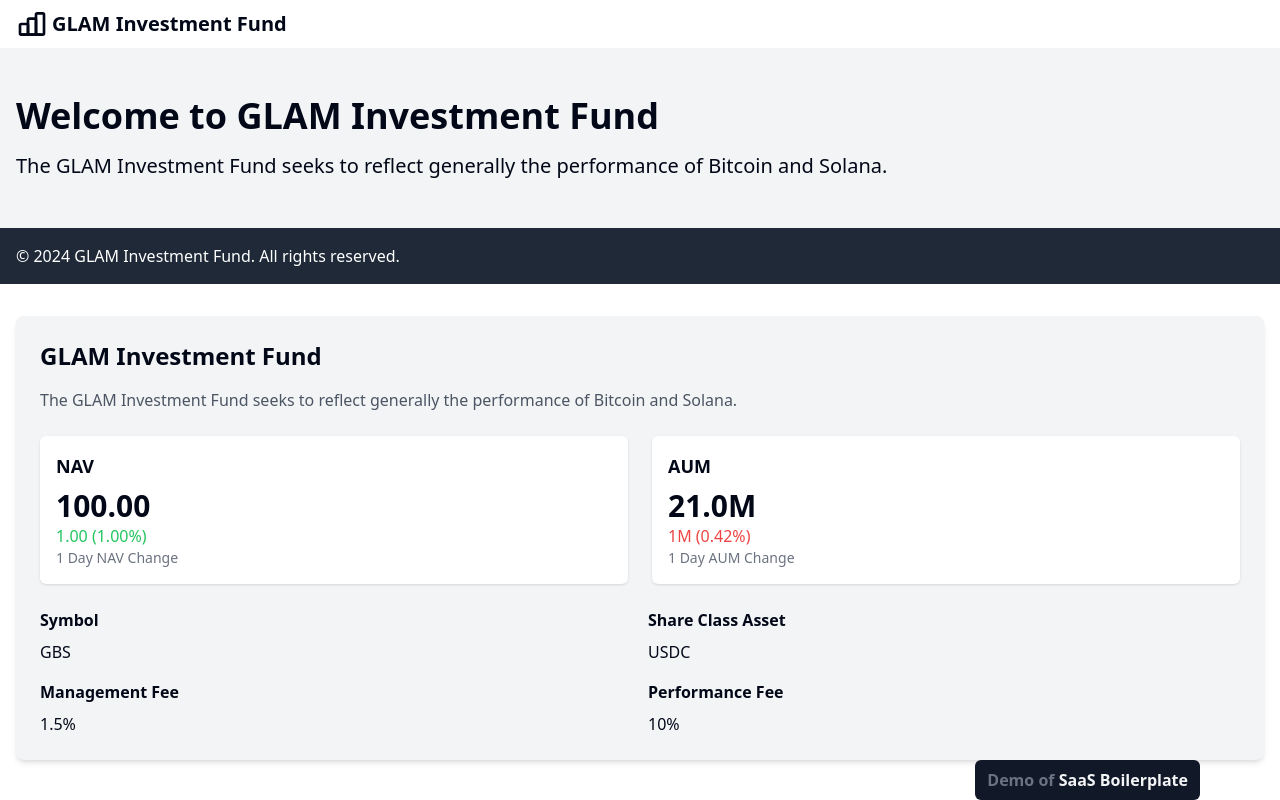
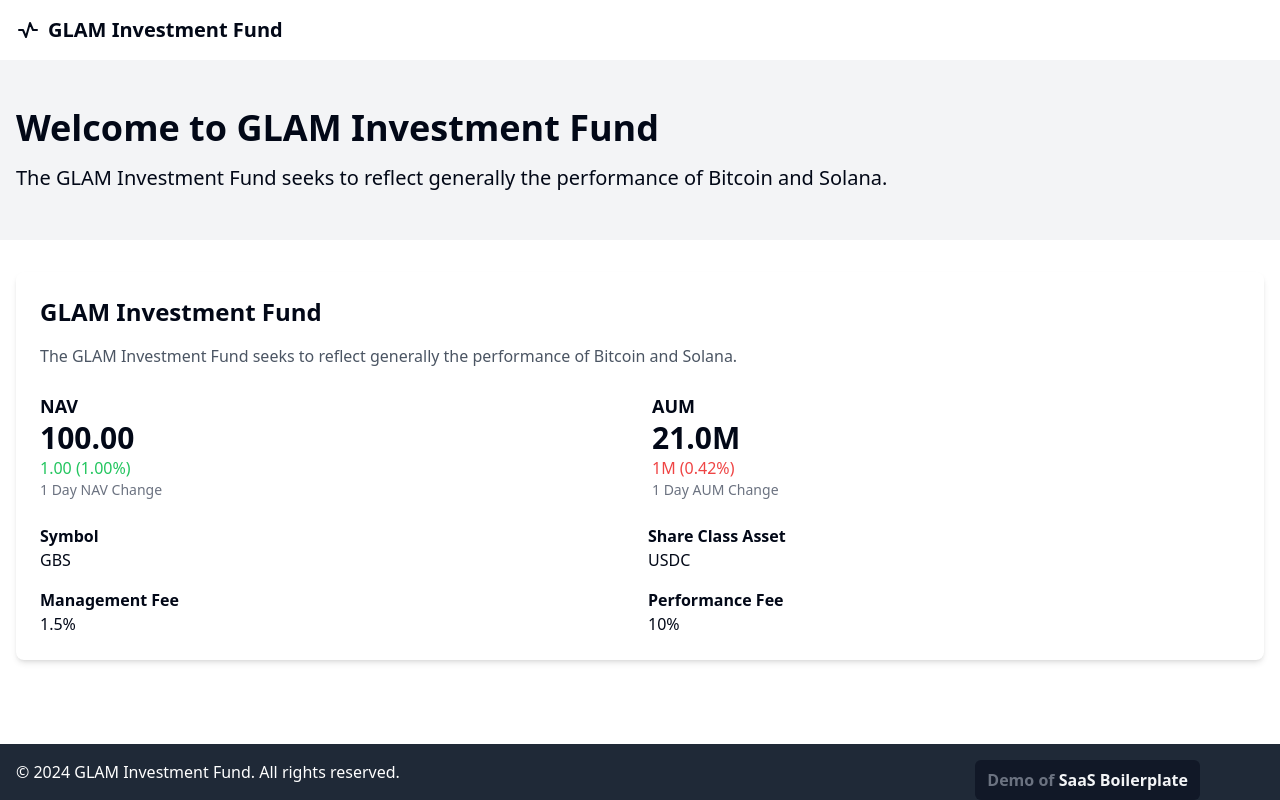
Before and after one commit to dhiazfathra/frontend-starter, a Next.js app: page /en in a window 1280 px wide. Built offline with nearby package versions, Linux system fonts and the light colour scheme.

Commit message:
feat: adjust main dashboard

```diff
--- a/src/app/[locale]/page.tsx
+++ b/src/app/[locale]/page.tsx
@@ -1,18 +1,20 @@
 import React from 'react';
 
-import { Footer } from '../../templates/Footer';
-import { FundDetails } from '../../templates/FundDetails';
-import { Hero } from '../../templates/Hero';
-import { Navbar } from '../../templates/Navbar';
+import { Footer } from '@/templates/Footer';
+import { FundDetails } from '@/templates/FundDetails';
+import { Hero } from '@/templates/Hero';
+import { Navbar } from '@/templates/Navbar';
 
 const App: React.FC = () => {
   return (
-    <>
+    <div className="flex min-h-screen flex-col">
       <Navbar />
-      <Hero />
+      <main className="grow">
+        <Hero />
+        <FundDetails />
+      </main>
       <Footer />
-      <FundDetails />
-    </>
+    </div>
   );
 };
 
--- a/src/templates/FundDetails.tsx
+++ b/src/templates/FundDetails.tsx
@@ -3,44 +3,44 @@ import React from 'react';
 export const FundDetails: React.FC = () => {
   return (
     <div className="container mx-auto px-4 py-8">
-      <div className="rounded-lg bg-gray-100 p-6 shadow-md">
+      <div className="rounded-lg bg-white p-6 shadow-md">
         <h2 className="mb-4 text-2xl font-bold">GLAM Investment Fund</h2>
         <p className="mb-6 text-gray-600">
           The GLAM Investment Fund seeks to reflect generally the performance of
           Bitcoin and Solana.
         </p>
 
-        <div className="grid grid-cols-1 gap-6 md:grid-cols-2">
-          <div className="rounded-md bg-white p-4 shadow">
-            <h3 className="mb-2 text-lg font-semibold">NAV</h3>
+        <div className="mb-6 grid grid-cols-1 gap-6 md:grid-cols-2">
+          <div>
+            <h3 className="text-lg font-semibold">NAV</h3>
             <p className="text-3xl font-bold">100.00</p>
             <p className="text-green-500">1.00 (1.00%)</p>
             <p className="text-sm text-gray-500">1 Day NAV Change</p>
           </div>
 
-          <div className="rounded-md bg-white p-4 shadow">
-            <h3 className="mb-2 text-lg font-semibold">AUM</h3>
+          <div>
+            <h3 className="text-lg font-semibold">AUM</h3>
             <p className="text-3xl font-bold">21.0M</p>
             <p className="text-red-500">1M (0.42%)</p>
             <p className="text-sm text-gray-500">1 Day AUM Change</p>
           </div>
         </div>
 
-        <div className="mt-6 grid grid-cols-2 gap-4">
+        <div className="grid grid-cols-2 gap-4">
           <div>
-            <h3 className="mb-2 font-semibold">Symbol</h3>
+            <h3 className="font-semibold">Symbol</h3>
             <p>GBS</p>
           </div>
           <div>
-            <h3 className="mb-2 font-semibold">Share Class Asset</h3>
+            <h3 className="font-semibold">Share Class Asset</h3>
             <p>USDC</p>
           </div>
           <div>
-            <h3 className="mb-2 font-semibold">Management Fee</h3>
+            <h3 className="font-semibold">Management Fee</h3>
             <p>1.5%</p>
           </div>
           <div>
-            <h3 className="mb-2 font-semibold">Performance Fee</h3>
+            <h3 className="font-semibold">Performance Fee</h3>
             <p>10%</p>
           </div>
         </div>
--- a/src/templates/Navbar.tsx
+++ b/src/templates/Navbar.tsx
@@ -1,12 +1,26 @@
 import React from 'react';
-
-import { Logo } from './Logo';
 
 export const Navbar: React.FC = () => {
   return (
-    <nav className="bg-white shadow-md">
-      <div className="container mx-auto px-4 py-2">
-        <Logo />
+    <nav className="bg-white p-4 shadow-sm">
+      <div className="container mx-auto">
+        <div className="flex items-center">
+          <svg
+            className="mr-2 size-6"
+            viewBox="0 0 24 24"
+            fill="none"
+            xmlns="http://www.w3.org/2000/svg"
+          >
+            <path
+              d="M3 12H7L10 19L14 5L17 12H21"
+              stroke="currentColor"
+              strokeWidth="2"
+              strokeLinecap="round"
+              strokeLinejoin="round"
+            />
+          </svg>
+          <span className="text-xl font-semibold">GLAM Investment Fund</span>
+        </div>
       </div>
     </nav>
   );
```
